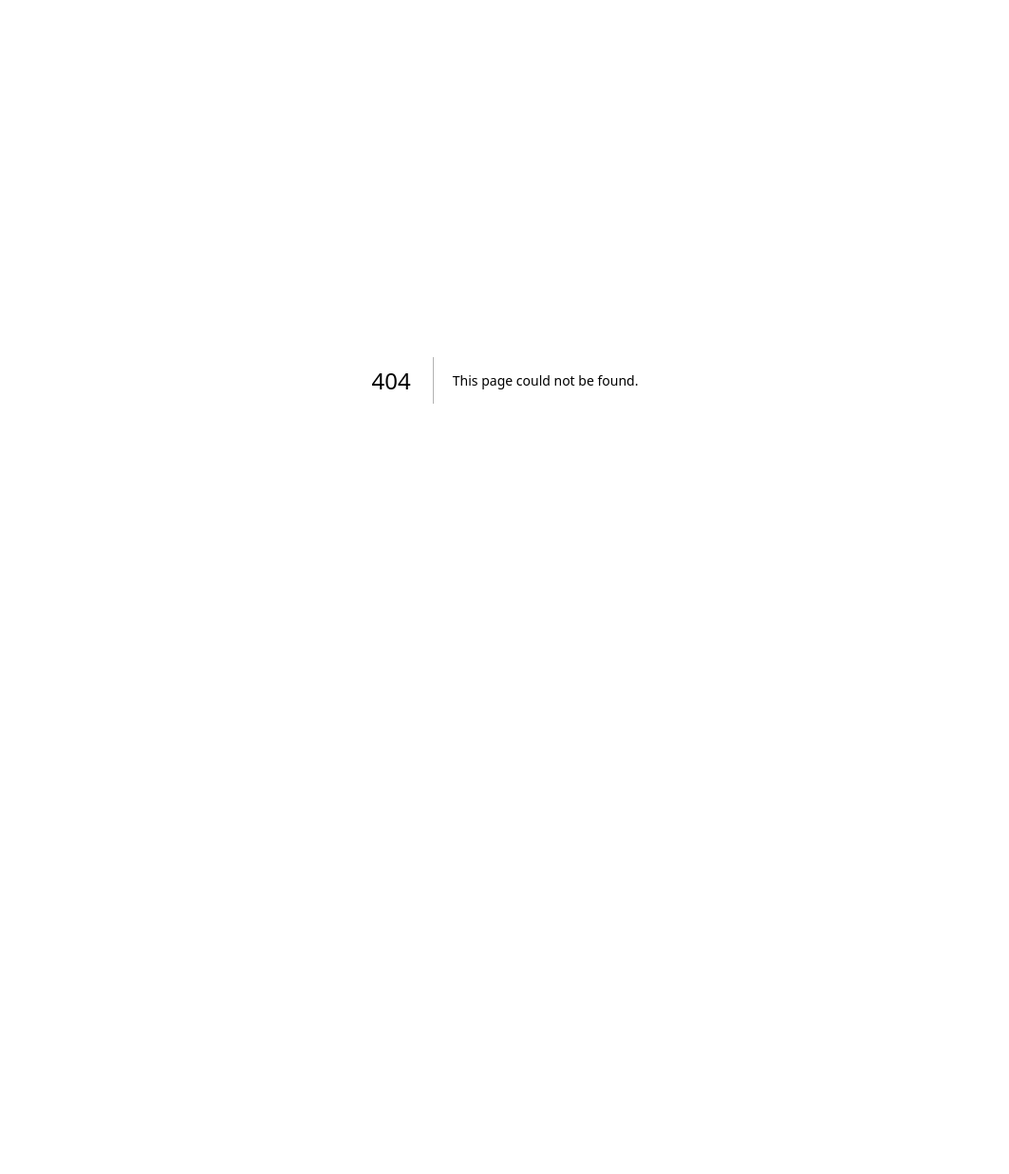
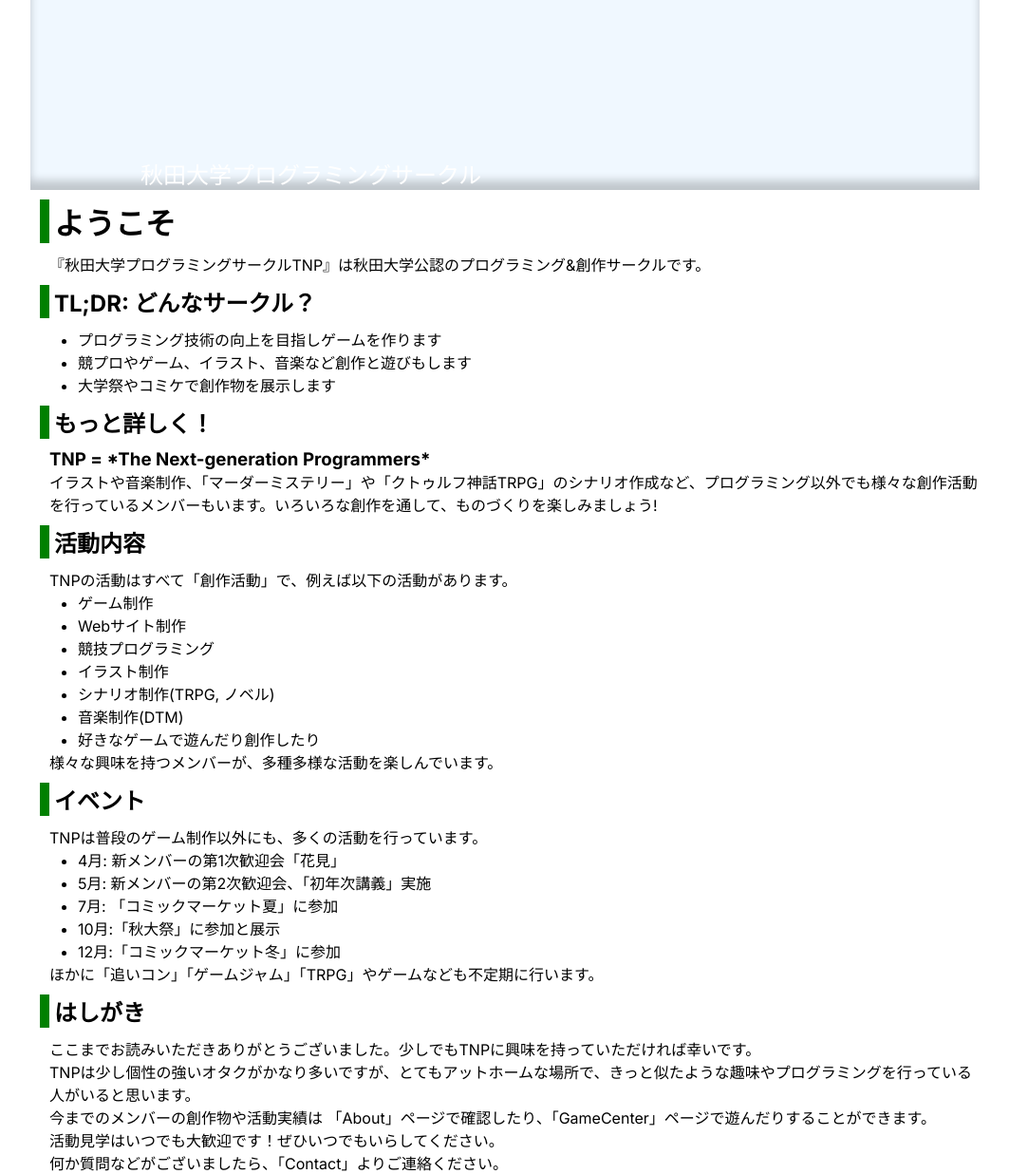
Before and after one commit to TNP-Coop-Homepage/tnp-homepage, a Next.js app: page /main in a window 1280 px wide. Before the commit this address had no page. Shown: the whole page at 95% size, without its empty margins (108-1171 px from the left). Before the commit the page ends 800 px from the top, so only its background shows below. Built offline with nearby package versions, Linux system fonts and the light colour scheme.

Commit message:
feature main page by HTML/CSS
メインとなるページをHTMLとCSSで簡易的に書きました。
直してほしい点・追加してほしい点などありましたらお声かけ下さい

```diff
--- a/src/app/globals.css
+++ b/src/app/globals.css
@@ -87,12 +87,6 @@
 
 body {
   color: rgb(var(--foreground-rgb));
-  background: linear-gradient(
-      to bottom,
-      transparent,
-      rgb(var(--background-end-rgb))
-    )
-    rgb(var(--background-start-rgb));
 }
 
 a {
--- /dev/null
+++ b/src/app/main/page.module.css
@@ -0,0 +1,42 @@
+.body{
+    background: none !important;
+    width:100%;
+}
+.header{
+    background-image: none;
+    background-color: aliceblue;
+    /*あとでヘッダー画像をここにつける*/
+    width: 1000px;
+    height: 200px;
+    /*この下はあまり変更しないで*/
+    display: flex;
+    align-items: end;
+    box-shadow: 0px -10px 10px 0px rgba(0,0,0,0.2) inset;
+    margin:0 auto;
+}
+.text_header{
+    position: absolute;
+    left: 20%;
+    color:white;
+    font-size: x-large;
+
+}
+.main{
+    width: 1000px;
+    margin:0 auto;
+    box-sizing: border-box;
+}
+.main ul{
+    margin-left: 50px;
+}
+.main p{
+    margin-left: 20px;
+}
+.hs{
+    border-left: 10px solid green;
+    padding-left: 5px;
+    margin:10px;
+}
+.TNP{
+    margin-left: 20px;
+}
--- /dev/null
+++ b/src/app/main/page.tsx
@@ -0,0 +1,73 @@
+import styles from "./page.module.css"
+export default async function Home() {
+    return <div className={styles.body}>
+                <header className={styles.header}><span className={styles.text_header}>秋田大学プログラミングサークル</span></header>
+                <main className={styles.main}>
+                    <h1 className={styles.hs}>ようこそ</h1>
+                    <p>
+                        『秋田大学プログラミングサークルTNP』は秋田大学公認のプログラミング&創作サークルです。
+                    </p>
+                    <h2 className={styles.hs}>TL;DR: どんなサークル？</h2>
+                    <ul>
+                        <li>プログラミング技術の向上を目指しゲームを作ります</li>
+                        <li>競プロやゲーム、イラスト、音楽など創作と遊びもします</li>
+                        <li>大学祭やコミケで創作物を展示します</li>
+                    </ul>
+                    <h2 className={styles.hs}>もっと詳しく！</h2>
+                    {/*(ここにロゴを載せる)*/}
+                    <h3 className={styles.TNP}>TNP = *The Next-generation Programmers*</h3>
+                    <p>
+                        イラストや音楽制作、「マーダーミステリー」や「クトゥルフ神話TRPG」のシナリオ作成など、プログラミング以外でも様々な創作活動を行っているメンバーもいます。いろいろな創作を通して、ものづくりを楽しみましょう!
+                    </p>
+                    <h2 className={styles.hs}>活動内容</h2>
+                    <p>
+                        TNPの活動はすべて「創作活動」で、例えば以下の活動があります。
+                    </p>
+                    <ul>
+                        <li>ゲーム制作</li>
+                        <li>Webサイト制作</li>
+                        <li>競技プログラミング</li>
+                        <li>イラスト制作</li>
+                        <li>シナリオ制作(TRPG, ノベル)</li>
+                        <li>音楽制作(DTM)</li>
+                        <li>好きなゲームで遊んだり創作したり</li>
+                    </ul>
+                    <p>
+                        様々な興味を持つメンバーが、多種多様な活動を楽しんでいます。
+                    </p>
+                    {/*横スクロールするアルバムがあればかっこいいよね*/}
+                    <h2 className={styles.hs}>イベント</h2>
+                    <p>
+                        TNPは普段のゲーム制作以外にも、多くの活動を行っています。
+                    </p>
+                    <ul>
+                        <li>4月: 新メンバーの第1次歓迎会「花見」</li>
+                        <li>5月: 新メンバーの第2次歓迎会、「初年次講義」実施</li>
+                        <li>7月: 「コミックマーケット夏」に参加</li>
+                        <li>10月:「秋大祭」に参加と展示</li>
+                        <li>12月:「コミックマーケット冬」に参加</li>
+                    </ul>
+                    <p>
+                        ほかに「追いコン」「ゲームジャム」「TRPG」やゲームなども不定期に行います。
+                    </p>
+                    <h2 className={styles.hs}>はしがき</h2>
+                    <p>
+                        ここまでお読みいただきありがとうございました。少しでもTNPに興味を持っていただければ幸いです。
+                    </p>
+                    <p>
+                        TNPは少し個性の強いオタクがかなり多いですが、とてもアットホームな場所で、きっと似たような趣味やプログラミングを行っている人がいると思います。
+                    </p>
+                    {/*リンクを載せる*/}
+                    <p>
+                        今までのメンバーの創作物や活動実績は 「About」ページで確認したり、「GameCenter」ページで遊んだりすることができます。
+                    </p>
+                    <p>
+                        活動見学はいつでも大歓迎です！ぜひいつでもいらしてください。
+                    </p>
+                    {/*リンクを載せる*/}
+                    <p>
+                        何か質問などがございましたら、「Contact」よりご連絡ください。
+                    </p>
+                </main>
+            </div>
+}
```
